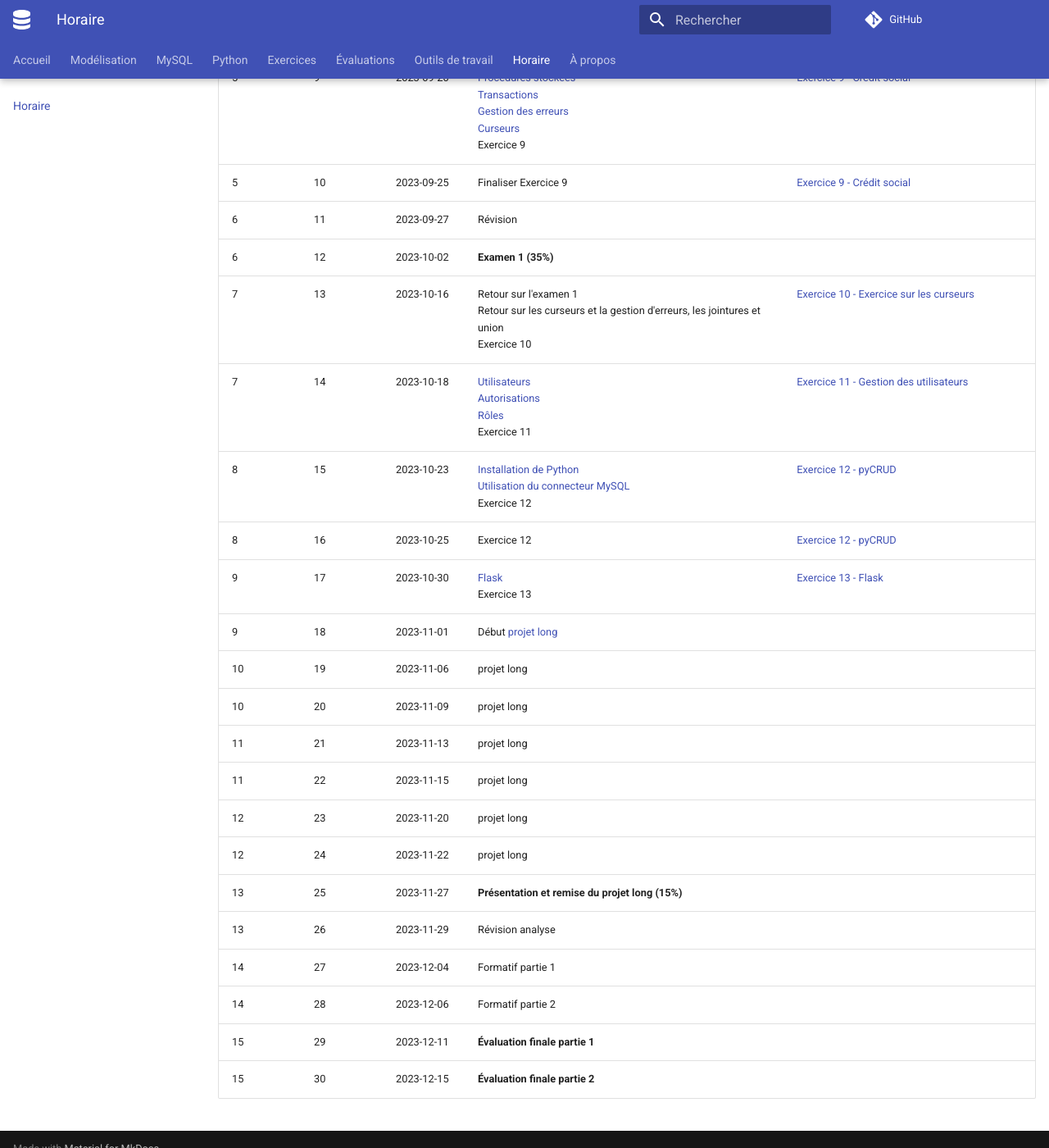
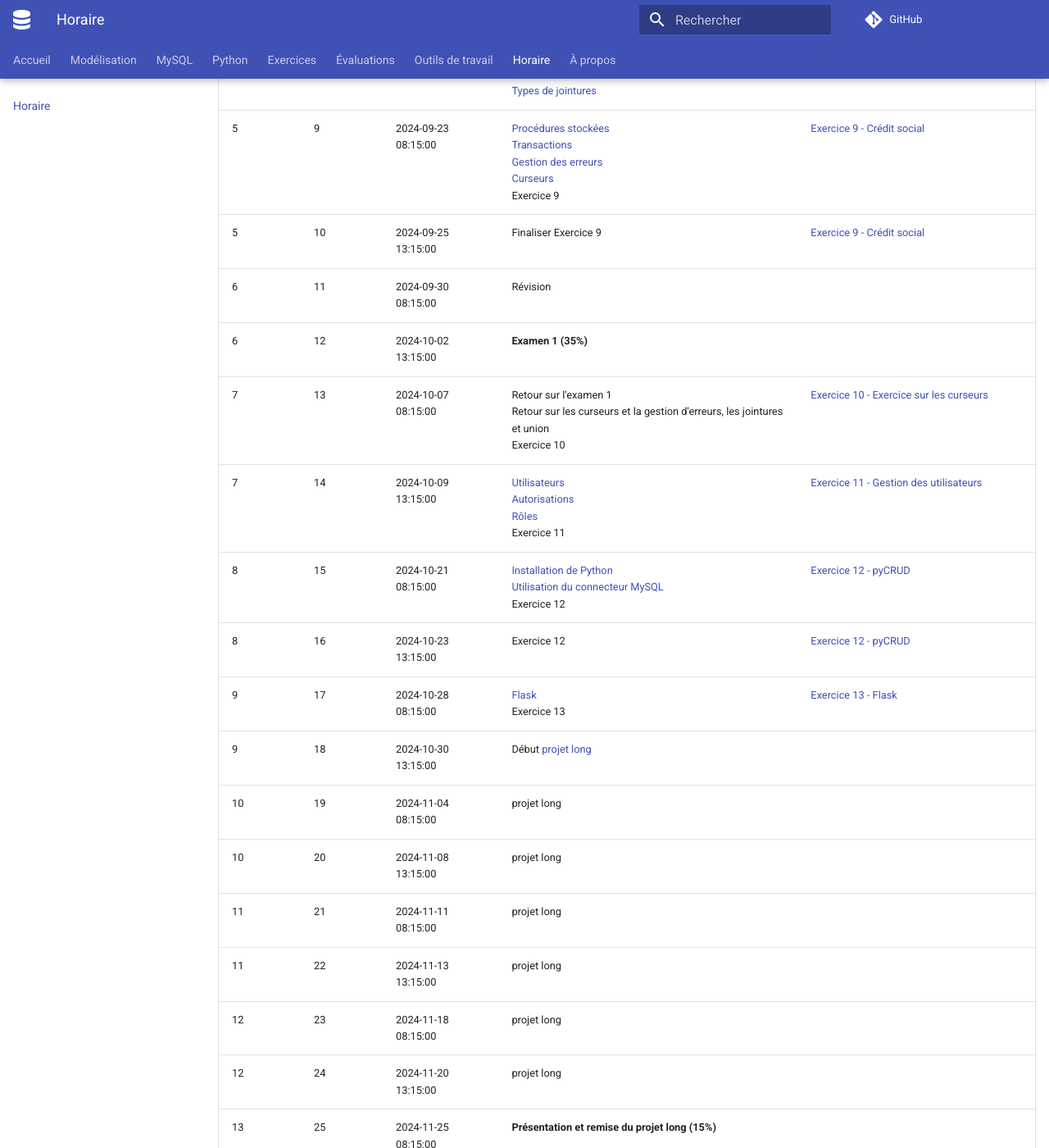
Before and after one commit to cegepvictoetienne/bd2, an MkDocs documentation site: the page built from docs/horaire.md, in a window 1280 px wide and 1400 px high, scrolled down 933 px. Shown: the whole window at 82% size. Built offline with MkDocs 1.6.1 and Material for MkDocs 9.7.7, drawn with Linux system fonts in a browser that asks for light colours; comment, search, counter and statistics services are not loaded; some of the changed text lies outside the part shown.

Commit message:
mise à jour horaire 2024

```diff
--- a/docs/horaire.md
+++ b/docs/horaire.md
@@ -1,33 +1,33 @@
 # Horaire du cours de bases de données 2
 Semaine|Cours|Date|Sujet|Exercice
 --|--|--|--|--
-1|1|2023-08-21|Présentation du cours<br/> [DBeaver](outils/dbeaver.md)|[Exercice 1 - Revision MySQL](exercices/ex01_enonce.md)
-1|2|2023-08-23|Retour sur exercice 1<br/>[Introduction modélisation](modelisation/definition_modelisation.md)<br/>[Modèle Entité-Association](modelisation/modele_entites_relations.md)<br/>[Schéma conceptuel](modelisation/schema_conceptuel.md)<br/>[Types de relations](modelisation/types_relations.md)<br/>Exercice 2 à faire ensemble<br/>[Normalisation](modelisation/normalisation.md)|[Exercice 2 - Système de prise de présence en cours](exercices/ex02_enonce.md)
-2|3|2023-08-28|Exercice 3 - Le système de stationnement du Cégep (partie A)<br/>[Théorie sur les diagrammes de classes](modelisation/classes.md)<br/>[Présentation de l'outil drawio](outils/drawio.md)<br/>[Convention de nommage MySQL](mysql/convention.md)<br/>Exercice 3B - Créer le diagramme de classes du système<br/>|[Exercice 3 - Système de stationnement du Cégep](exercices/ex03_enonce.md)
-2|4|2023-08-30|Retour sur l'exercice 3<br/>[Création d'une base de données](mysql/creation_table.md)<br/>Exercice 4 - Livre de recette|[Exercice 4 - Modélisation d'un livre de recettes](exercices/ex04_enonce.md)
-3|5|2023-09-06|Retour sur l'exercice 4<br/>[Insertion](mysql/insertion.md) + Exercice 5<br/>[Vues](mysql/vues.md) + Exercice 6|[Exercice 5 - Exercice sur les insertions](exercices/ex05_enonce.md)<br/>[Exercice 6 - Exercice sur les vues](exercices/ex06_enonce.md)
-3|6|2023-09-11|[Déclencheurs](mysql/declencheurs.md)|[Exercice 7 - Exercice sur les déclencheurs](exercices/ex07_enonce.md)
-4|7|2023-09-13|Évaluation formative formelle|
-4|8|2023-09-18|Retour sur formatif <br/> [Fonctions](mysql/fonctions.md)<br/>Exercice 8<br/>[Types de jointures](mysql/types_jointures.md)|[Exercice 8 - Exercice sur les fonctions](exercices/ex08_enonce.md)
-5|9|2023-09-20|[Procédures stockées](mysql/procedures.md)<br/>[Transactions](mysql/transactions.md)<br/>[Gestion des erreurs](mysql/gestion_erreurs.md)<br/>[Curseurs](mysql/curseurs.md)<br/>Exercice 9|[Exercice 9 - Crédit social](exercices/ex09_enonce.md)
-5|10|2023-09-25|Finaliser Exercice 9|[Exercice 9 - Crédit social](exercices/ex09_enonce.md)
-6|11|2023-09-27|Révision|
-6|12|2023-10-02|__Examen 1 (35%)__|
-7|13|2023-10-16|Retour sur l'examen 1<br/>Retour sur les curseurs et la gestion d'erreurs, les jointures et union<br/>Exercice 10|[Exercice 10 - Exercice sur les curseurs](exercices/ex10_enonce.md)
-7|14|2023-10-18|[Utilisateurs](mysql/utilisateurs.md)<br/>[Autorisations](mysql/autorisations.md)<br/>[Rôles](mysql/roles.md)<br/>Exercice 11|[Exercice 11 - Gestion des utilisateurs](exercices/ex11_enonce.md)
-8|15|2023-10-23|[Installation de Python](python/installation.md)<br/>[Utilisation du connecteur MySQL](python/mysql_connector.md)<br/>Exercice 12|[Exercice 12 - pyCRUD](exercices/ex12_enonce.md)
-8|16|2023-10-25|Exercice 12|[Exercice 12 - pyCRUD](exercices/ex12_enonce.md)
-9|17|2023-10-30|[Flask](python/flask.md)<br/>Exercice 13|[Exercice 13 - Flask](exercices/ex13_enonce.md)
-9|18|2023-11-01|Début [projet long](evaluations/projet_long.md)|
-10|19|2023-11-06|projet long|
-10|20|2023-11-09|projet long|
-11|21|2023-11-13|projet long|
-11|22|2023-11-15|projet long|
-12|23|2023-11-20|projet long|
-12|24|2023-11-22|projet long|
-13|25|2023-11-27|__Présentation et remise du projet long (15%)__|
-13|26|2023-11-29|Révision analyse|
-14|27|2023-12-04|Formatif partie 1|
-14|28|2023-12-06|Formatif partie 2|
-15|29|2023-12-11|__Évaluation finale partie 1__|
-15|30|2023-12-15|__Évaluation finale partie 2__|
+1|1|2024-08-21 13:15:00|Présentation du cours<br/> [DBeaver](outils/dbeaver.md)|[Exercice 1 - Revision MySQL](exercices/ex01_enonce.md)
+1|2|2024-08-26 08:15:00|Retour sur exercice 1<br/>[Introduction modélisation](modelisation/definition_modelisation.md)<br/>[Modèle Entité-Association](modelisation/modele_entites_relations.md)<br/>[Schéma conceptuel](modelisation/schema_conceptuel.md)<br/>[Types de relations](modelisation/types_relations.md)<br/>Exercice 2 à faire ensemble<br/>[Normalisation](modelisation/normalisation.md)|[Exercice 2 - Système de prise de présence en cours](exercices/ex02_enonce.md)
+2|3|2024-08-28 13:15:00|Exercice 3 - Le système de stationnement du Cégep (partie A)<br/>[Théorie sur les diagrammes de classes](modelisation/classes.md)<br/>[Présentation de l'outil drawio](outils/drawio.md)<br/>[Convention de nommage MySQL](mysql/convention.md)<br/>Exercice 3B - Créer le diagramme de classes du système<br/>|[Exercice 3 - Système de stationnement du Cégep](exercices/ex03_enonce.md)
+2|4|2024-09-05 08:15:00|Retour sur l'exercice 3<br/>[Création d'une base de données](mysql/creation_table.md)<br/>Exercice 4 - Livre de recette|[Exercice 4 - Modélisation d'un livre de recettes](exercices/ex04_enonce.md)
+3|5|2024-09-09 08:15:00|Retour sur l'exercice 4<br/>[Insertion](mysql/insertion.md) + Exercice 5<br/>[Vues](mysql/vues.md) + Exercice 6|[Exercice 5 - Exercice sur les insertions](exercices/ex05_enonce.md)<br/>[Exercice 6 - Exercice sur les vues](exercices/ex06_enonce.md)
+3|6|2024-09-11 13:15:00|[Déclencheurs](mysql/declencheurs.md)|[Exercice 7 - Exercice sur les déclencheurs](exercices/ex07_enonce.md)
+4|7|2024-09-16 08:15:00|Évaluation formative formelle|
+4|8|2024-09-18 13:15:00|Retour sur formatif <br/> [Fonctions](mysql/fonctions.md)<br/>Exercice 8<br/>[Types de jointures](mysql/types_jointures.md)|[Exercice 8 - Exercice sur les fonctions](exercices/ex08_enonce.md)
+5|9|2024-09-23 08:15:00|[Procédures stockées](mysql/procedures.md)<br/>[Transactions](mysql/transactions.md)<br/>[Gestion des erreurs](mysql/gestion_erreurs.md)<br/>[Curseurs](mysql/curseurs.md)<br/>Exercice 9|[Exercice 9 - Crédit social](exercices/ex09_enonce.md)
+5|10|2024-09-25 13:15:00|Finaliser Exercice 9|[Exercice 9 - Crédit social](exercices/ex09_enonce.md)
+6|11|2024-09-30 08:15:00|Révision|
+6|12|2024-10-02 13:15:00|__Examen 1 (35%)__|
+7|13|2024-10-07 08:15:00|Retour sur l'examen 1<br/>Retour sur les curseurs et la gestion d'erreurs, les jointures et union<br/>Exercice 10|[Exercice 10 - Exercice sur les curseurs](exercices/ex10_enonce.md)
+7|14|2024-10-09 13:15:00|[Utilisateurs](mysql/utilisateurs.md)<br/>[Autorisations](mysql/autorisations.md)<br/>[Rôles](mysql/roles.md)<br/>Exercice 11|[Exercice 11 - Gestion des utilisateurs](exercices/ex11_enonce.md)
+8|15|2024-10-21 08:15:00|[Installation de Python](python/installation.md)<br/>[Utilisation du connecteur MySQL](python/mysql_connector.md)<br/>Exercice 12|[Exercice 12 - pyCRUD](exercices/ex12_enonce.md)
+8|16|2024-10-23 13:15:00|Exercice 12|[Exercice 12 - pyCRUD](exercices/ex12_enonce.md)
+9|17|2024-10-28 08:15:00|[Flask](python/flask.md)<br/>Exercice 13|[Exercice 13 - Flask](exercices/ex13_enonce.md)
+9|18|2024-10-30 13:15:00|Début [projet long](evaluations/projet_long.md)|
+10|19|2024-11-04 08:15:00|projet long|
+10|20|2024-11-08 13:15:00|projet long|
+11|21|2024-11-11 08:15:00|projet long|
+11|22|2024-11-13 13:15:00|projet long|
+12|23|2024-11-18 08:15:00|projet long|
+12|24|2024-11-20 13:15:00|projet long|
+13|25|2024-11-25 08:15:00|__Présentation et remise du projet long (15%)__|
+13|26|2024-11-27 13:15:00|Révision analyse|
+14|27|2024-12-02 08:15:00|Formatif partie 1|
+14|28|2024-12-04 13:15:00|Formatif partie 2|
+15|29|2024-12-09 08:15:00|__Évaluation finale partie 1__|
+15|30|2024-12-11 13:15:00|__Évaluation finale partie 2__|
```
Also changed, not shown: 1 other file.
